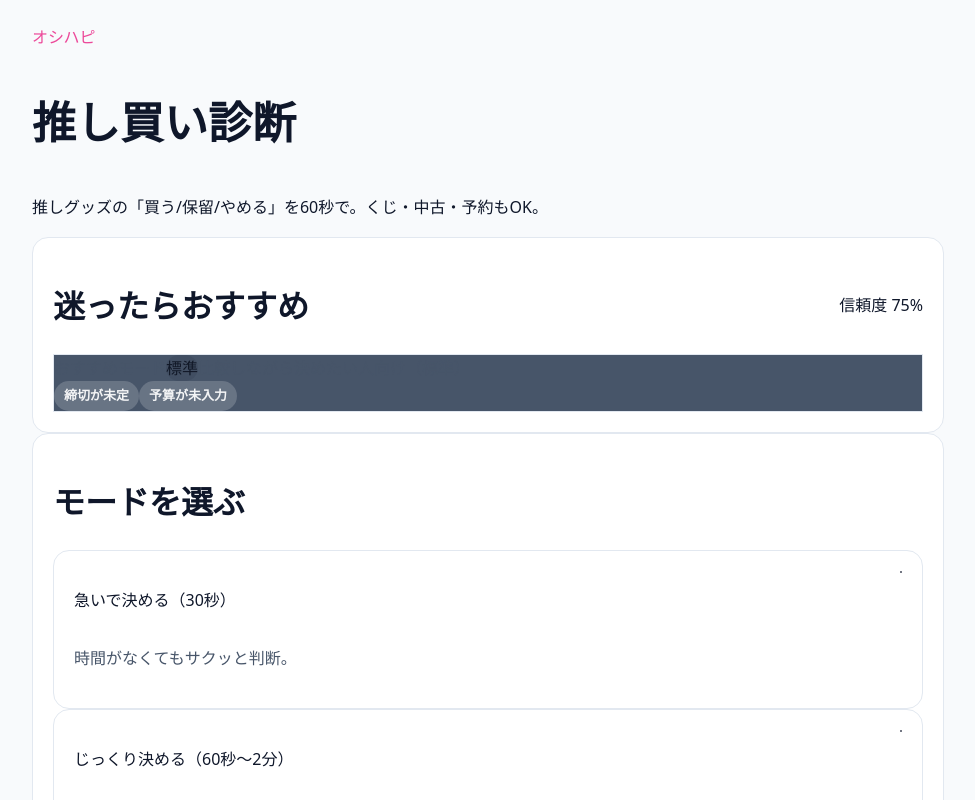
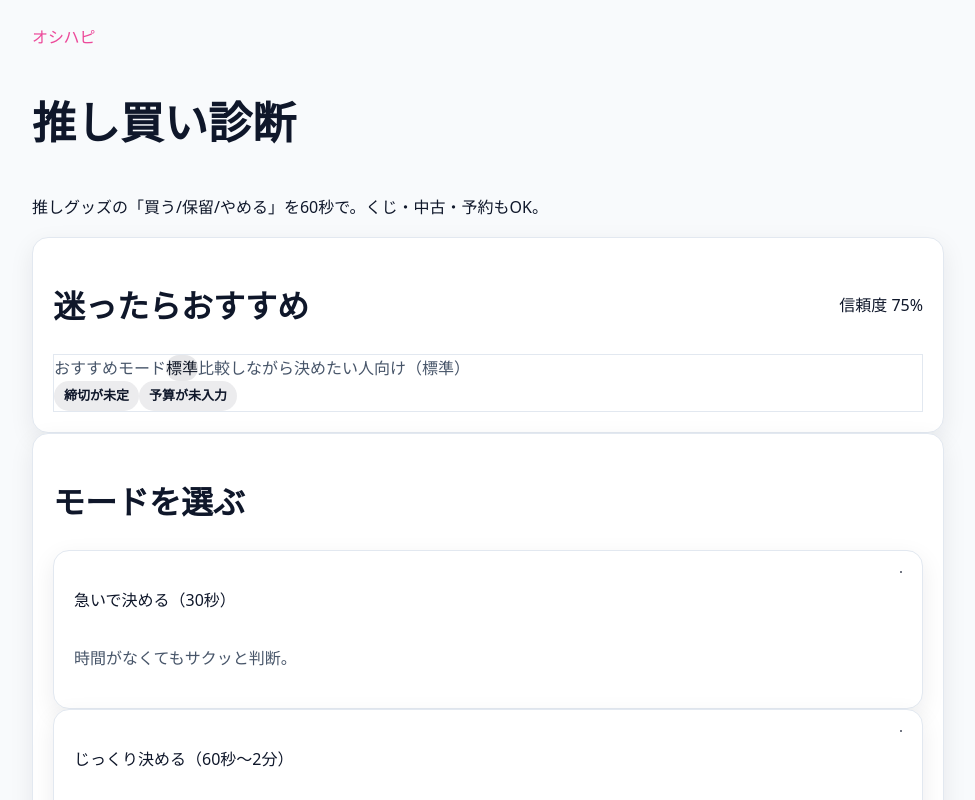
Before and after one commit to Chipwwwwww/oshihapi-pushi-buy-diagnosis, a Next.js app: page / in a window 1280 px wide. Shown: the top 800 px of the page, without its empty margins (152-1127 px from the left). Built offline with nearby package versions, Linux system fonts and the light colour scheme.

Commit message:
Fix radio card selection and restore home styling

```diff
--- a/app/flow/FlowClient.tsx
+++ b/app/flow/FlowClient.tsx
@@ -296,8 +296,10 @@ export default function FlowPage() {
                 <RadioCard
                   key={option.id}
                   title={option.label}
-                  isSelected={answers[currentQuestion.id] === option.id}
-                  onClick={() => updateAnswer(currentQuestion.id, option.id)}
+                  name={`question-${currentQuestion.id}`}
+                  value={option.id}
+                  checked={answers[currentQuestion.id] === option.id}
+                  onChange={() => updateAnswer(currentQuestion.id, option.id)}
                 />
               ))}
             </div>
@@ -319,7 +321,7 @@ export default function FlowPage() {
         </p>
       </Card>
 
-      <div className="fixed bottom-0 left-0 right-0 border-t border-border bg-background/95 py-4 backdrop-blur">
+      <div className="fixed bottom-0 left-0 right-0 border-t border-border bg-background/95 pt-4 pb-[calc(1rem+env(safe-area-inset-bottom))] backdrop-blur">
         <div className={`${containerClass} flex items-center gap-4`}>
           <Button
             variant="outline"
--- a/app/globals.css
+++ b/app/globals.css
@@ -103,6 +103,7 @@ h2 {
   border: 1px solid var(--border);
   border-radius: 16px;
   padding: clamp(16px, 3vw, 20px);
+  box-shadow: var(--shadow-card);
 }
 
 .osh-muted {
--- a/app/page.tsx
+++ b/app/page.tsx
@@ -152,7 +152,7 @@ export default function Home() {
           <h2 className={sectionTitleClass}>迷ったらおすすめ</h2>
           <Badge variant="accent">信頼度 {recommendation.confidence}%</Badge>
         </div>
-        <div className="space-y-4 rounded-2xl border border-border bg-muted p-4">
+        <div className="space-y-3 rounded-2xl border border-border bg-card p-4 shadow-sm">
           <div className="flex flex-wrap items-center gap-2">
             <span className={helperTextClass}>おすすめモード</span>
             <Badge variant="primary">{MODE_LABELS[recommendation.mode]}</Badge>
@@ -162,7 +162,7 @@ export default function Home() {
           </div>
           <div className="flex flex-wrap gap-2">
             {recommendation.reasonChips.map((reason) => (
-              <span key={reason} className="osh-chip osh-chip--inverse">
+              <span key={reason} className="osh-chip">
                 {reason}
               </span>
             ))}
--- a/app/result/[runId]/page.tsx
+++ b/app/result/[runId]/page.tsx
@@ -278,8 +278,10 @@ export default function ResultPage() {
             <RadioCard
               key={option.id}
               title={option.label}
-              isSelected={feedback === option.id}
-              onClick={() => handleFeedback(option.id as FeedbackImmediate)}
+              name="feedback"
+              value={option.id}
+              checked={feedback === option.id}
+              onChange={() => handleFeedback(option.id as FeedbackImmediate)}
             />
           ))}
         </div>
--- a/components/ui/tokens.ts
+++ b/components/ui/tokens.ts
@@ -10,4 +10,4 @@ export const inputBaseClass =
   "min-h-11 w-full rounded-xl border border-border bg-card px-4 py-2 text-base text-foreground shadow-sm transition focus-visible:border-primary focus-visible:outline-none focus-visible:ring-2 focus-visible:ring-primary/30";
 
 export const cardClass =
-  "osh-card rounded-2xl border border-border bg-card p-6 shadow-sm";
+  "osh-card rounded-2xl border border-border bg-card p-6";
```
